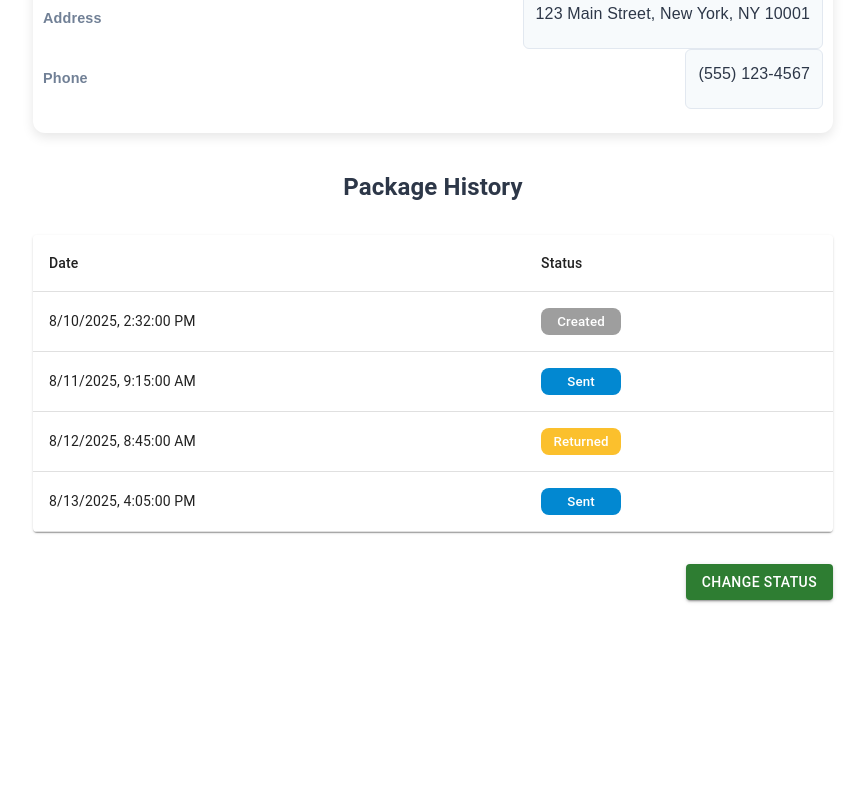
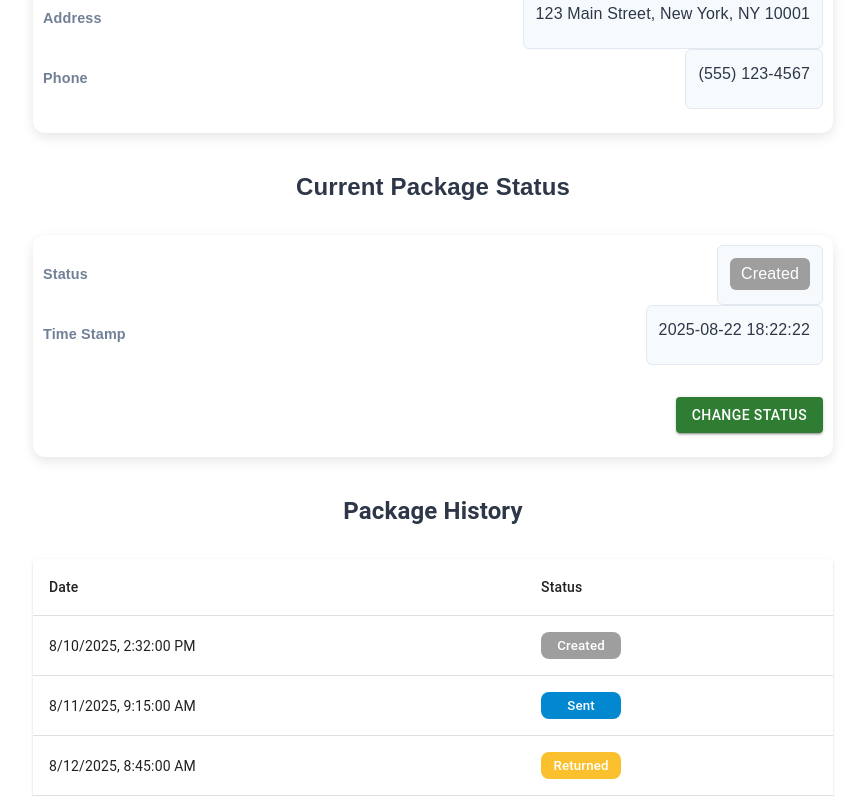
Before and after one commit to EdvinasTo/Task, a React (Vite) app in the folder task.client/: page /details in a window 1280 px wide. Shown: the part 701-1498 px from the top of the page, without its empty margins (207-1072 px from the left). Before the commit the page ends 1333 px from the top, so only its background shows below. Built offline with nearby package versions, Linux system fonts and the light colour scheme.

Commit message:
create a card to display current package status with timestamp

```diff
--- /dev/null
+++ b/task.client/src/components/currentStatusCard.tsx
@@ -0,0 +1,50 @@
+import React from 'react';
+import './personalInfo/personalInfo.css'
+import type { Status } from '../types/status';
+import CustomButton from './button';
+import { statusColors } from '../constants/statusColors';
+
+interface StatusInfo {
+    status: Status;
+    date: string;
+}
+
+const CurrentStatusCard: React.FC<StatusInfo> = ({ status, date }: StatusInfo) => {
+    return (
+        <div className='container'>
+            <h2 className='header'>Current Package Status</h2>
+            <div className='card'>
+                <div className='personal-info'>
+                    <div className='label'>Status</div>
+                    <div className='value'>
+                        <div
+                            style={{
+                                backgroundColor: statusColors[status] ?? '#ccc',
+                                color: '#fff',
+                                padding: '4px 10px',
+                                borderRadius: '6px',
+                                display: 'inline-block',
+                                minWidth: '80px',
+                                textAlign: 'center',
+                                fontWeight: 500
+                            }}
+                        >
+                            {status}
+                        </div>
+                    </div>
+                </div>
+
+                <div className='personal-info'>
+                    <div className='label'>Time Stamp</div>
+                    <div className='value'>{date}</div>
+                </div>
+
+                <div className="button-container">
+                    <CustomButton label={'Change Status'} />
+                </div>
+            </div>
+        </div>
+    );
+};
+
+export default CurrentStatusCard;
--- a/task.client/src/pages/detailsPage.tsx
+++ b/task.client/src/pages/detailsPage.tsx
@@ -5,6 +5,7 @@ import '../App.css';
 import SearchBar from '../components/searchBar/searchBar';
 import PersonalInformation from '../components/personalInfo/personalInfo';
 import '../components/personalInfo/personalInfo.css';
+import CurrentStatusCard from '../components/currentStatusCard';
 
 function DetailsPage() {
     return (
@@ -23,11 +24,9 @@ function DetailsPage() {
                 address='123 Main Street, New York, NY 10001'
                 phone='(555) 123-4567'
             />
+            <CurrentStatusCard status="Created" date="2025-08-22 18:22:22"/>
             <h2 className='header'>Package History</h2>
             <PackageHistoryTable rows={[]} />
-            <div className="button-container">
-                <CustomButton label={'Change Status'} />
-            </div>
         </>
     );
 }
```
